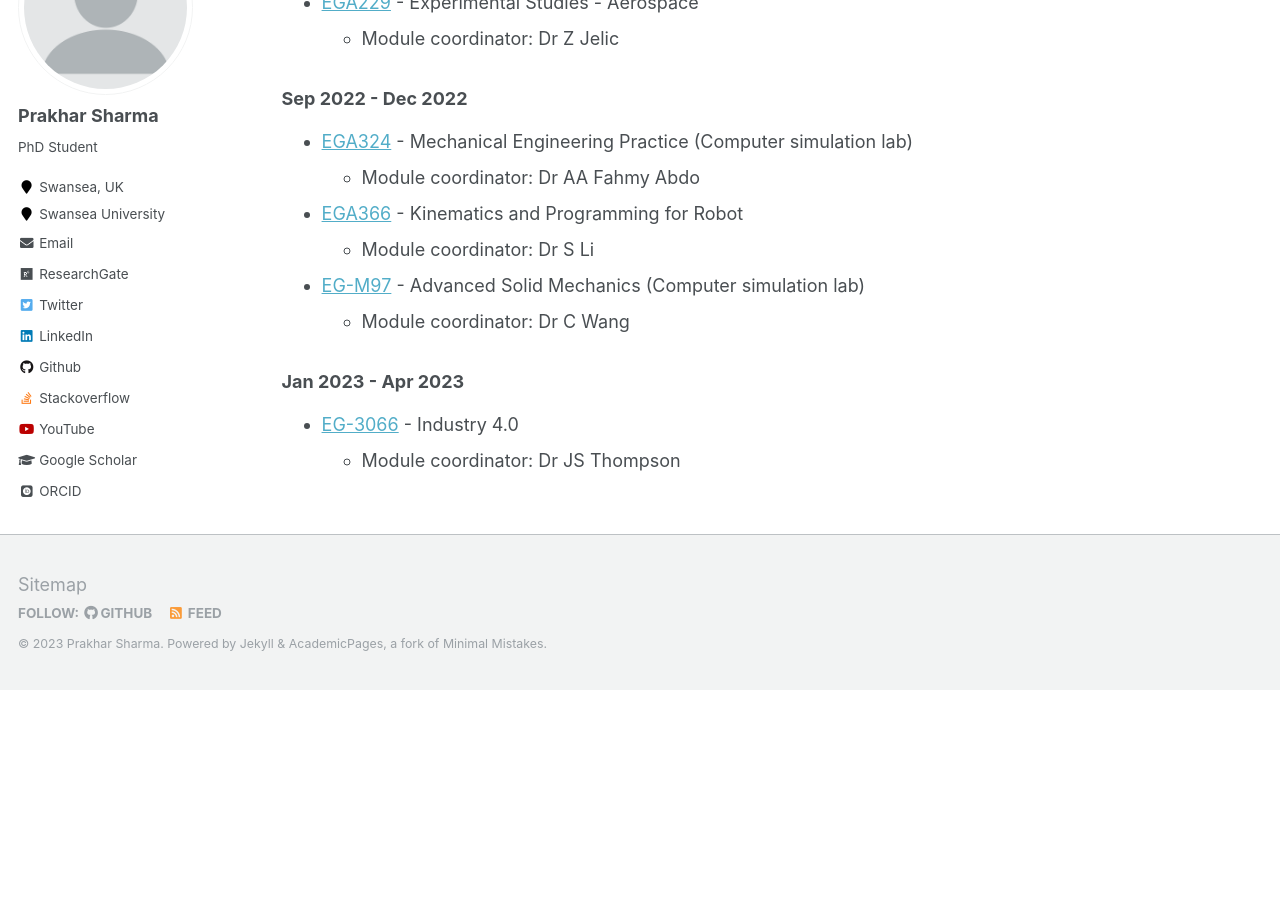
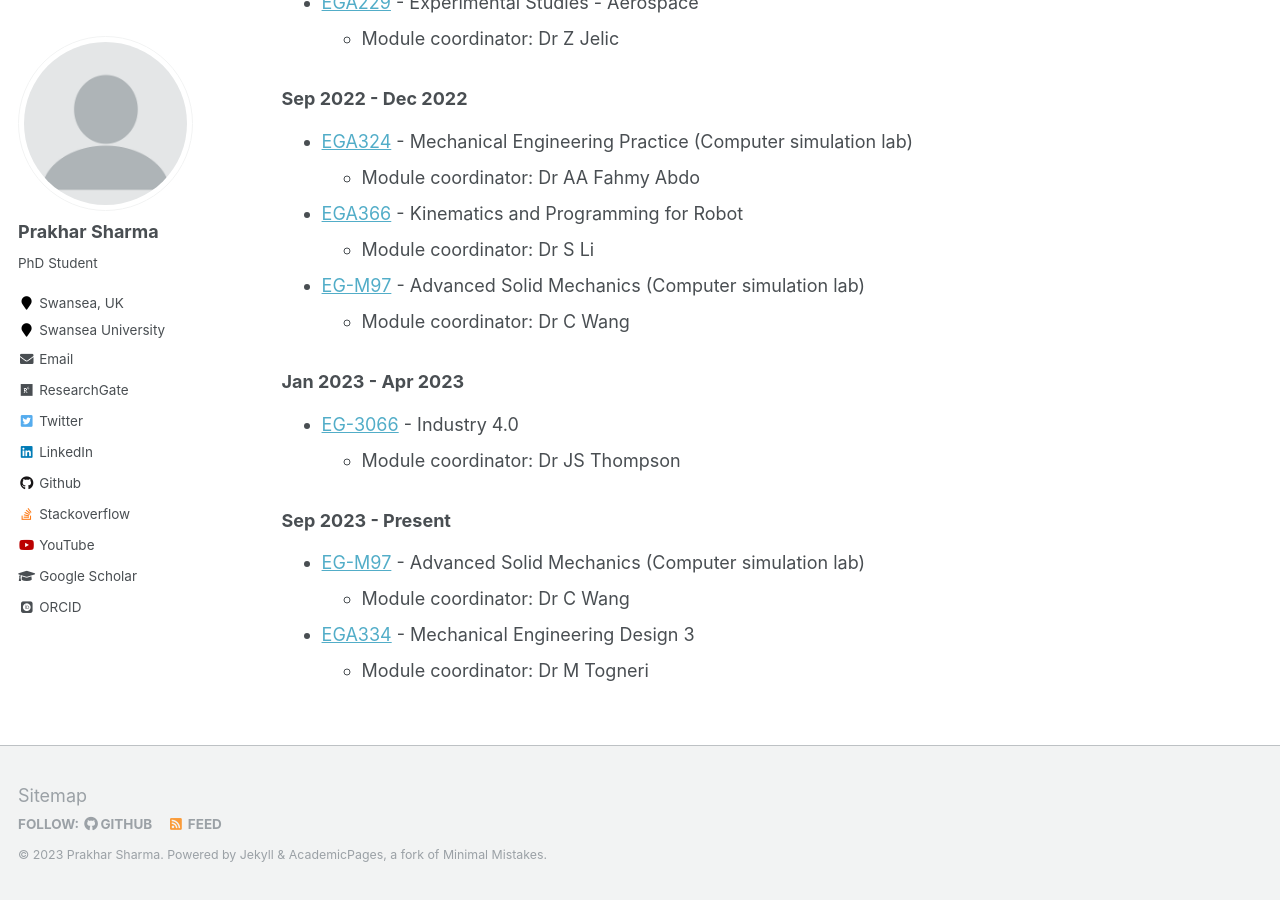
Before and after one commit to praksharma/praksharma.github.io, a Jekyll site: the page built from _pages/teaching.md, in a window 1280 px wide and 900 px high, scrolled down 515 px. Built offline with Jekyll 4.4.1, drawn with Linux system fonts in a browser that asks for light colours; some web fonts are replaced; before the commit the page ends 1205 px from its top, so only the background shows below that.

Commit message:
teaching updates

```diff
--- a/_pages/teaching.md
+++ b/_pages/teaching.md
@@ -32,3 +32,10 @@
 ### Jan 2023 - Apr 2023
 * [EG-3066](https://intranet.swan.ac.uk/catalogue/default.asp?type=moddetail&dept=any&mod=EG-3066&ayr=22/23&psl=TB2&detailOnly=false) - Industry 4.0
   * Module coordinator: Dr JS Thompson
+
+### Sep 2023 - Present
+* [EG-M97](https://intranet.swan.ac.uk/catalogue/default.asp?type=moddetail&dept=any&mod=EG-M97&ayr=22/23&psl=TB1&detailOnly=false) - Advanced Solid Mechanics (Computer simulation lab)
+  * Module coordinator: Dr C Wang
+
+* [EGA334](https://intranet.swan.ac.uk/catalogue/default.asp?type=moddetail&dept=any&mod=EGA334&ayr=23/24&psl=TB1&detailOnly=false) - Mechanical Engineering Design 3
+  * Module coordinator: Dr M Togneri
```
